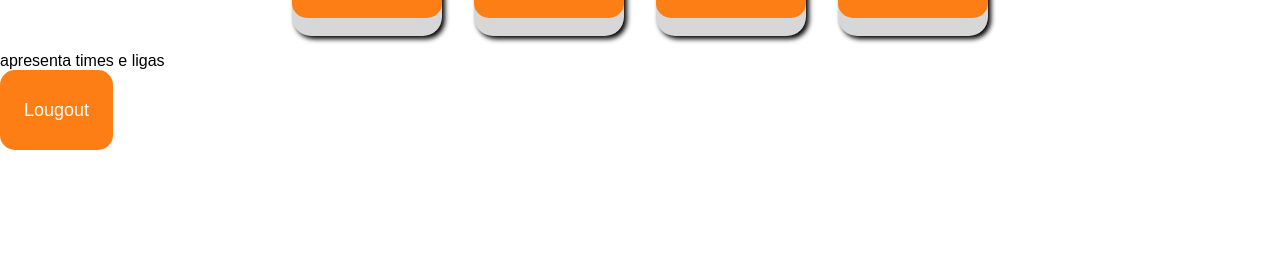
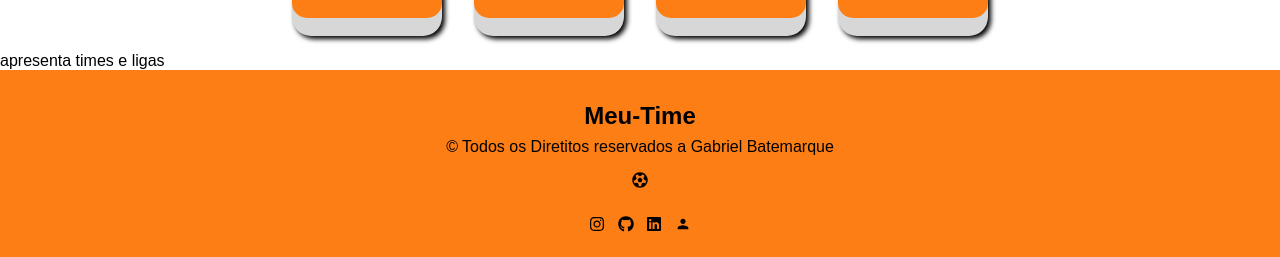
Before and after one commit to BielBatemarque/meu-time, a React (Create React App) app: page /Home in a window 1280 px wide. Shown: the part 959-1216 px from the top of the page. Before the commit the page ends 1109 px from the top, so only its background shows below. Built offline with nearby package versions, Linux system fonts and the light colour scheme.

Commit message:
componente footer

```diff
--- a/package.json
+++ b/package.json
@@ -9,6 +9,7 @@
     "dotenv": "^16.0.3",
     "react": "^18.2.0",
     "react-dom": "^18.2.0",
+    "react-icons": "^4.10.1",
     "react-router-dom": "^6.11.1",
     "react-scripts": "5.0.1",
     "web-vitals": "^2.1.4"
--- /dev/null
+++ b/src/components/Footer/Footer.css
@@ -0,0 +1,40 @@
+.footer{
+    background-color: #fd7e14;
+    padding: 0.5rem;
+}
+
+.footer-title{
+    text-align: center;
+    margin-top: 1.5rem;
+}
+
+.footer p{
+    text-align: center;
+    margin-top: 0.5rem;
+}
+
+
+.lista-redes-sociais{
+    width: 10%;
+    margin: 1rem auto;
+}
+.lista-redes-sociais ul{
+    display: flex;
+    list-style: none;
+    justify-content: space-evenly;
+}
+
+.lista-redes-sociais ul li a{
+    text-decoration: none;
+    color: black;
+}
+
+.lista-redes-sociais ul li a:hover {
+   color: red;
+}
+
+.bola{
+    text-align: center;
+    margin-top: 0.5rem;
+    margin-bottom: 0.5rem;
+}
--- /dev/null
+++ b/src/components/Footer/index.jsx
@@ -0,0 +1,44 @@
+import './Footer.css';
+import { FaInstagram  } from 'react-icons/fa';
+import { FaGithub } from 'react-icons/fa';
+import { FaLinkedin } from 'react-icons/fa';
+import { MdPerson } from 'react-icons/md';
+import { FaFutbol } from 'react-icons/fa';
+
+export const Footer = () => {
+    return(
+        <footer className='footer'>
+            <h2 className='footer-title'>Meu-Time</h2>
+
+            <p>&copy; Todos os Diretitos reservados a Gabriel Batemarque</p>
+            <div className="bola">
+
+                <FaFutbol className='bola'/>
+            </div>
+            <div className='lista-redes-sociais'>
+                <ul>
+                <li>
+                    <a href="https://www.instagram.com/bielbatemarque/" target='_blank'>
+                        <FaInstagram className='icon' />
+                    </a>
+                </li>
+                    <li>
+                        <a href="https://github.com/BielBatemarque" target='_blank'>
+                            <FaGithub className='icon'/>
+                        </a>
+                    </li>
+                    <li>
+                        <a href="https://www.linkedin.com/in/gabriel-batemarque/" target='_blank'>
+                            <FaLinkedin className='icon'/>
+                        </a>
+                    </li>
+                    <li>
+                        <a href="https://gabrielbatemarque.vercel.app/" target='_blank'>
+                            <MdPerson className='icon'/>
+                        </a>
+                    </li>
+                </ul>
+            </div>
+        </footer>
+    );
+}
--- a/src/pages/Home/index.jsx
+++ b/src/pages/Home/index.jsx
@@ -1,10 +1,10 @@
 
 import { Menu } from '../../components/Menu/Menu';
-import { Button } from '../../components/button';
 import { Card } from '../../components/Card/index';
 import campo from '../../assets/campo.png';
 
 import './Home.css';
+import { Footer } from '../../components/Footer';
 export const Home = () => {
     return(
         <div className="Home">
@@ -27,14 +27,15 @@ export const Home = () => {
             </section>
             <section className='cardList'>
                 <Card title={'Ligas'} />
-                <Card  title={'Times'}/>
-                <Card  title={'Temporadas'}/>
-                <Card  title={'Jogadores'}/>
+                <Card title={'Times'}/>
+                <Card title={'Temporadas'}/>
+                <Card title={'Jogadores'}/>
             </section>
             <section>
                 <p>apresenta times e ligas</p>
-                <Button text={'Lougout'} action={() => console.log('deslogar criando um estado global da função que seta algumas informações como logado')}/>
             </section>
+
+            <Footer />
         </div>
     );
 }
```
Also changed, not shown: 1 other file (tests, documents, lock files or other folders).
